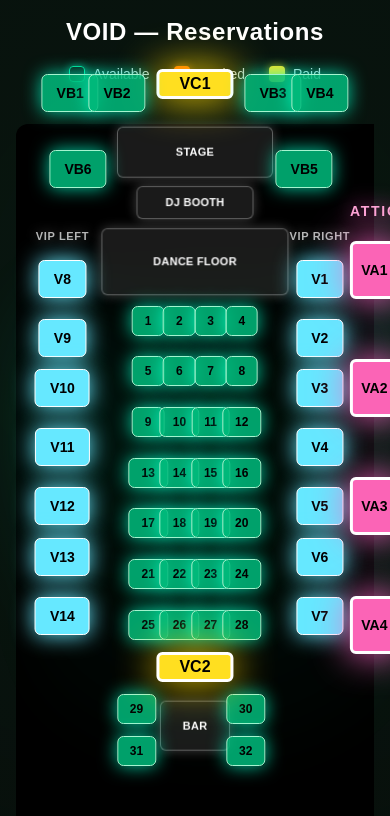
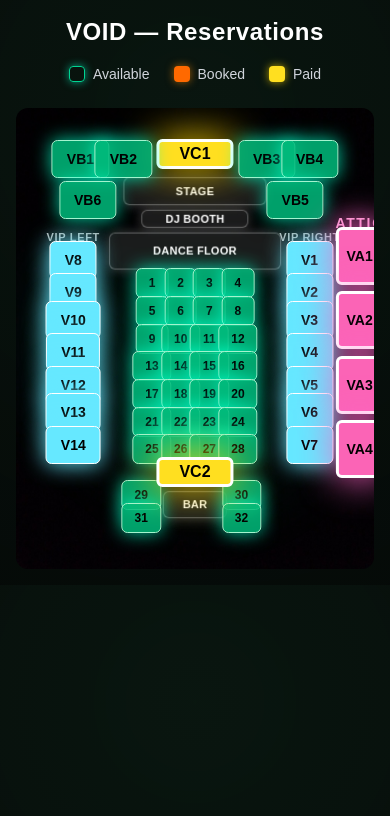
Before and after one commit to thanakrit-gl/voidclub-booking, a Next.js app: page / in a window 390 px wide. Shown: the top 816 px of the page. Built offline with nearby package versions, Linux system fonts and the light colour scheme; no server answers.

Commit message:
revert phone

```diff
--- a/src/components/SeatMap.tsx
+++ b/src/components/SeatMap.tsx
@@ -29,10 +29,7 @@ export default function SeatMap() {
   }, []);
 
   return (
-    // <div className="relative w-full max-w-[650px] aspect-[1142/1471] mx-auto mt-4 bg-black rounded-xl overflow-hidden">
-     <div className="w-full overflow-x-auto overflow-y-hidden">
-    <div className="relative mx-auto mt-4 bg-black rounded-xl"
-         style={{ width: "650px", height: "840px" }}></div>
+    <div className="relative w-full max-w-[650px] aspect-[1142/1471] mx-auto mt-4 bg-black rounded-xl overflow-hidden">
 
       {/* BACKGROUND IMAGE (z-0) */}
       <img
```
